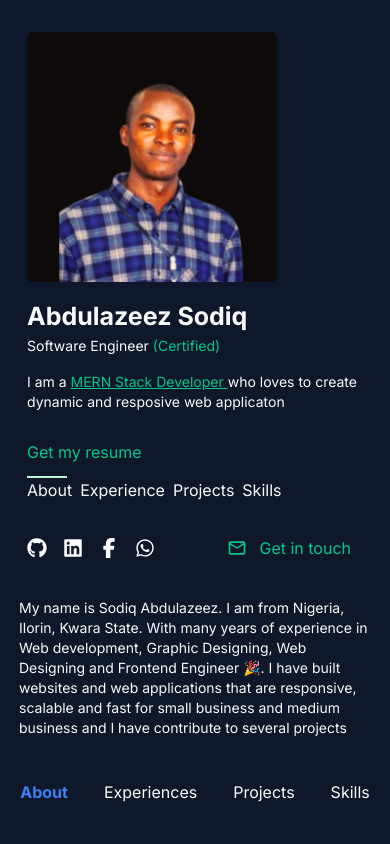
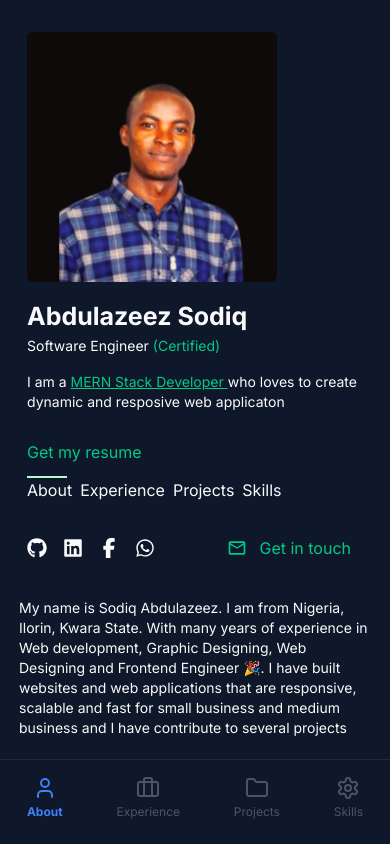
Before and after one commit to Abdulzeez403/abdulazeezsodiq, a Next.js app: page / in a window 390 px wide. Shown: the top 844 px of the page. Built offline with nearby package versions, Linux system fonts and the light colour scheme.

Commit message:
new update

```diff
--- a/app/(modules)/home/_components/bottomNav.tsx
+++ b/app/(modules)/home/_components/bottomNav.tsx
@@ -1,11 +1,12 @@
- "use client"
+"use client";
+
 import Link from "next/link";
 import React, { useState, useEffect } from "react";
+import { User, Briefcase, Folder, Settings } from "lucide-react"; // Import Lucide icons
 
 export const BottomNav = () => {
   const [activeSection, setActiveSection] = useState<string>("");
 
-  // Scroll event listener to track the active section
   useEffect(() => {
     const handleScroll = () => {
       const sections = ["about", "experience", "project", "skill"];
@@ -14,7 +15,7 @@ export const BottomNav = () => {
       sections.forEach((section) => {
         const sectionElement = document.getElementById(section);
         if (sectionElement) {
-          const sectionTop = sectionElement.offsetTop - 100; // adjust this value as needed
+          const sectionTop = sectionElement.offsetTop - 100;
           const sectionHeight = sectionElement.offsetHeight;
 
           if (
@@ -33,50 +34,32 @@ export const BottomNav = () => {
     };
   }, []);
 
+  const navItems = [
+    { id: "about", icon: <User size={24} />, label: "About" },
+    { id: "experience", icon: <Briefcase size={24} />, label: "Experience" },
+    { id: "project", icon: <Folder size={24} />, label: "Projects" },
+    { id: "skill", icon: <Settings size={24} />, label: "Skills" },
+  ];
+
   return (
-    <div className="fixed bottom-0 left-0 w-full background md:hidden ">
-      <nav className="mb-10 flex justify-center items-center">
-        <ul className="flex pt-4 gap-3">
-          <li>
-            <Link
-              href="#about"
-              className={`p-3 ${
-                activeSection === "about" ? "text-blue-500 font-bold" : ""
-              }`}
-            >
-              About
-            </Link>
-          </li>
-          <li>
-            <Link
-              href="#experience"
-              className={`p-3 ${
-                activeSection === "experience" ? "text-blue-500 font-bold" : ""
-              }`}
-            >
-              Experiences
-            </Link>
-          </li>
-          <li>
-            <Link
-              href="#project"
-              className={`p-3 ${
-                activeSection === "project" ? "text-blue-500 font-bold" : ""
-              }`}
-            >
-              Projects
-            </Link>
-          </li>
-          <li>
-            <Link
-              href="#skill"
-              className={`p-3 ${
-                activeSection === "skill" ? "text-blue-500 font-bold" : ""
-              }`}
-            >
-              Skills
-            </Link>
-          </li>
+    <div className="fixed bottom-0 left-0 w-full background  border-t md:hidden">
+      <nav className="mb-4 flex justify-center items-center">
+        <ul className="flex w-full justify-around pt-2">
+          {navItems.map(({ id, icon, label }) => (
+            <li key={id}>
+              <Link
+                href={`#${id}`}
+                className={`flex flex-col items-center text-sm p-2 ${
+                  activeSection === id
+                    ? "text-blue-500 font-bold"
+                    : "text-gray-600"
+                }`}
+              >
+                {icon}
+                <span className="text-xs mt-1">{label}</span>
+              </Link>
+            </li>
+          ))}
         </ul>
       </nav>
     </div>
--- a/app/(modules)/home/_components/profile.tsx
+++ b/app/(modules)/home/_components/profile.tsx
@@ -1,66 +1,74 @@
-'use client'
-import { ImageComponent } from '@/app/components/images';
-import Link from 'next/link'
-import React, { useState } from 'react'
+"use client";
+import { ImageComponent } from "@/app/components/images";
+import Link from "next/link";
+import React, { useState } from "react";
 import { FaGithub, FaFacebookF, FaLinkedin, FaWhatsapp } from "react-icons/fa6";
 import ProfileImage from "../../../../public/person2.png";
 import { MdOutlineMail } from "react-icons/md";
 
 function Profile() {
-
   const [switcher, setSwitcher] = useState(true);
 
-
   return (
-        <div id="about" className='p-4'>
+    <div id="about" className="p-4">
       <div>
-                <div className='flex'>
-                    <ImageComponent src={ProfileImage} alt="ProfileImage" width={250} height={250} className="rounded-lg" />
-
+        <div className="flex">
+          <ImageComponent
+            src={ProfileImage}
+            alt="ProfileImage"
+            width={250}
+            height={250}
+            className="rounded-lg"
+          />
         </div>
 
         <div>
-                    <div className='py-4'>
-                        <h4 className='text-[25px] font-bold'>Abdulazeez Sodiq</h4>
-                        <p className='text-sm'>Software Engineer <span className='textColor'>(Certified)</span></p>
+          <div className="py-4">
+            <h4 className="text-[25px] font-bold">Abdulazeez Sodiq</h4>
+            <p className="text-sm">
+              Software Engineer <span className="textColor">(Certified)</span>
+            </p>
           </div>
 
-                    <div className='pb-4 text-sm '>
-                        <p>I am a <span className='textColor underline'>MERN Stack Developer </span> who loves to create dynamic and resposive web applicaton</p>
-
+          <div className="pb-4 text-sm ">
+            <p>
+              I am a{" "}
+              <span className="textColor underline">MERN Stack Developer </span>{" "}
+              who loves to create dynamic and resposive web applicaton
+            </p>
           </div>
 
           <div>
             <div>
-                            <h3 className='py-3 textColor'>
-                                <a href="../AbdulazeezSodiq.pdf" download >
+              <h3 className="py-3 textColor">
+                <a href="../AbdulazeezSodiq.pdf" download>
                   Get my resume
                 </a>
               </h3>
-                            <div className='h-[2px] w-10 textColor bg-green-200  m-[-10]'></div>
+              <div className="h-[2px] w-10 textColor bg-green-200  m-[-10]"></div>
             </div>
 
-                        <nav className='pb-3'>
+            <nav className="pb-3">
               <ul className="flex gap-2">
                 <li>
-                                    <Link href='#about' className=" ">
+                  <Link href="#about" className=" ">
                     About
                   </Link>
                 </li>
                 <li>
-                                    <Link href='#experience' className="">
+                  <Link href="#experience" className="">
                     Experience
                   </Link>
                 </li>
 
                 <li>
-                                    <Link href='#project' className="">
+                  <Link href="#project" className="">
                     Projects
                   </Link>
                 </li>
 
                 <li>
-                                    <Link href='#skill' className="">
+                  <Link href="#skill" className="">
                     Skills
                   </Link>
                 </li>
@@ -73,54 +81,67 @@ function Profile() {
                                 </li> */}
               </ul>
             </nav>
-                        <div >
-
-                            <nav className='flex justify-between items-center'>
+            <div>
+              <nav className="flex justify-between items-center">
                 <ul className="flex gap-4 items-center">
                   <li>
-                                        <Link href='/' className="p-3">
+                    <Link
+                      href="https://github.com/Abdulzeez403"
+                      className="p-3"
+                      target="_blank"
+                      rel="noopener noreferrer"
+                    >
                       <FaGithub size={20} />
                     </Link>
                   </li>
                   <li>
-                                        <Link href='/' className="p-3">
+                    <Link
+                      href="https://github.com/Abdulzeez403"
+                      className="p-3"
+                      target="_blank"
+                      rel="noopener noreferrer"
+                    >
                       <FaLinkedin size={20} />
                     </Link>
                   </li>
 
                   <li>
-                                        <Link href='/' className="p-3">
+                    <Link
+                      href="https://www.facebook.com/abdulazeez.sodiq"
+                      target="_blank"
+                      rel="noopener noreferrer"
+                      className="p-3"
+                    >
                       <FaFacebookF size={20} />
                     </Link>
                   </li>
 
-
                   <li>
-                                        <Link href='/' className="p-3">
+                    <Link
+                      href="https://wa.me/2348063249490" // Replace with your full phone number (without +)
+                      target="_blank"
+                      rel="noopener noreferrer"
+                      className="p-3"
+                    >
                       <FaWhatsapp size={20} />
                     </Link>
                   </li>
                 </ul>
-                                <ul className='textColor'>
-                                    <li className='flex  items-center'>
+                <ul className="textColor">
+                  <li className="flex  items-center">
                     <MdOutlineMail size={20} />
-                                        <Link href='#contact' className="p-3">
+                    <Link href="#contact" className="p-3">
                       Get in touch
                     </Link>
                   </li>
                 </ul>
               </nav>
             </div>
-
-                    </div>
-
-
           </div>
         </div>
-
       </div>
-    )
-
+    </div>
+  );
 }
 
 export default Profile;
```
Lines whose indentation alone changed are shown as unchanged.
